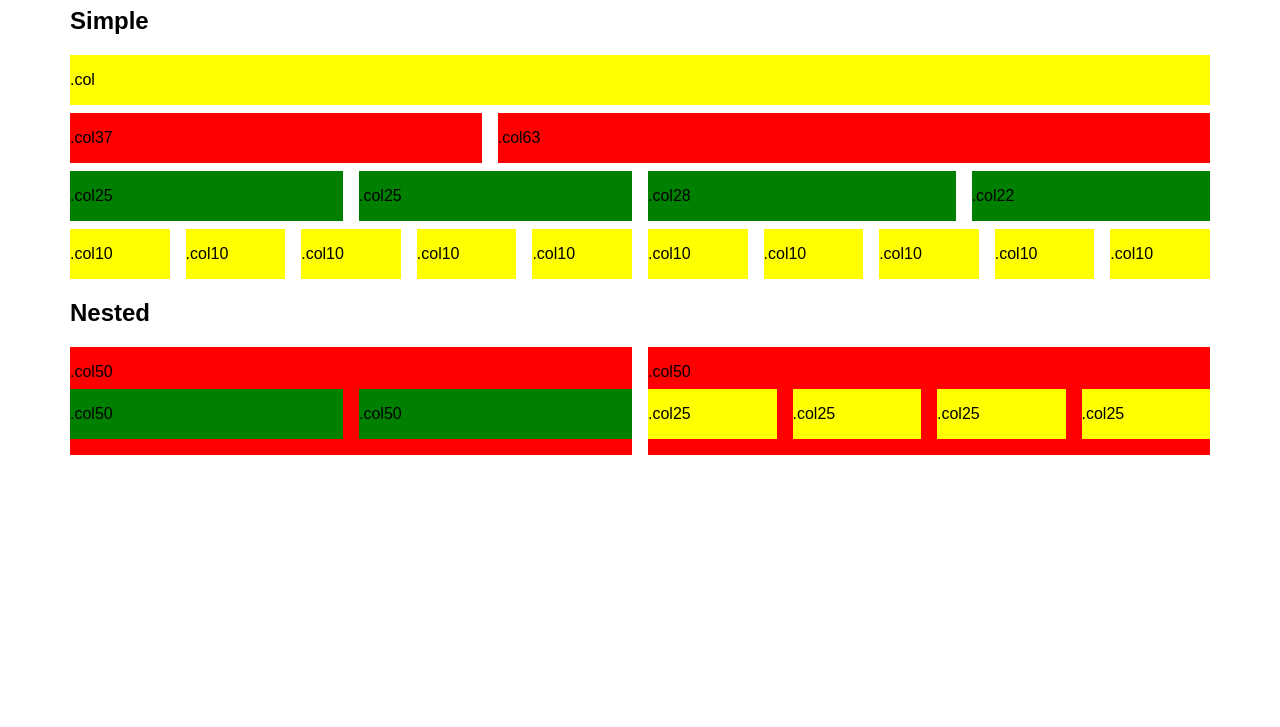
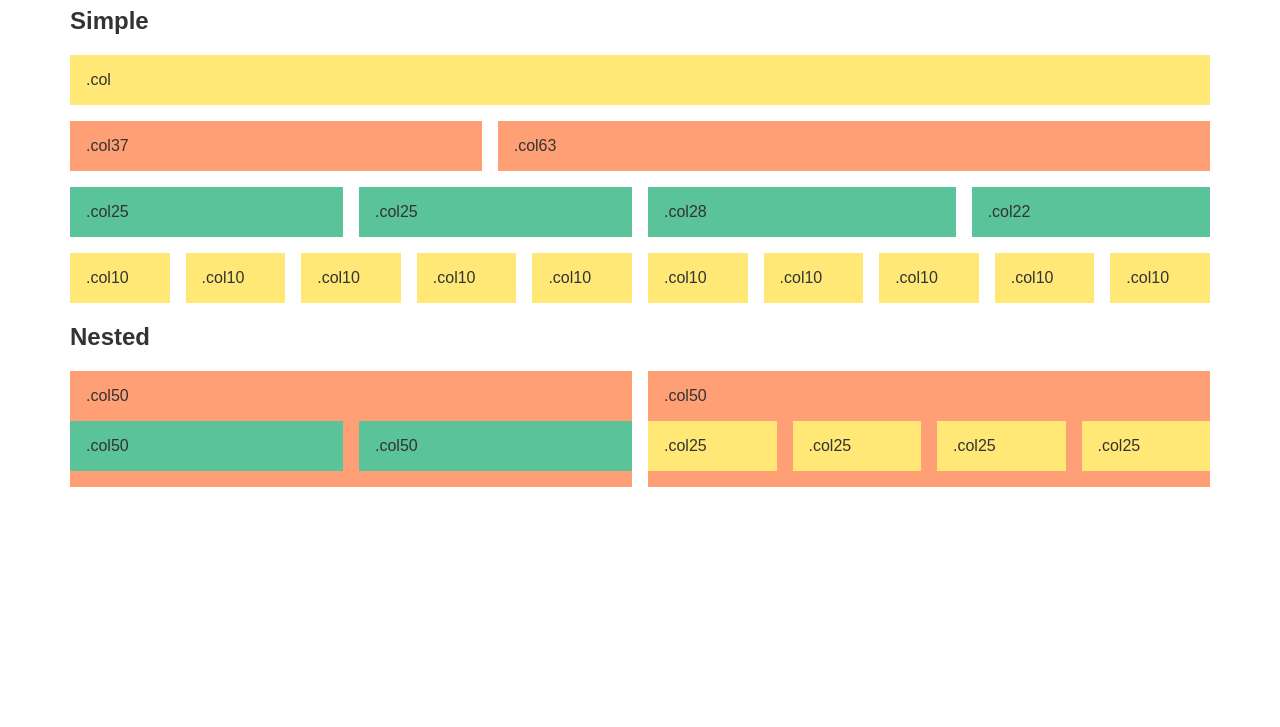
Before and after one commit to Glitchbone/Mini-Grid, a website: page demo/index.html in a window 1280 px wide. Shown: the part 73-800 px from the top of the page. Drawn offline with Linux system fonts and the light colour scheme.

Commit message:
Updated demo style

```diff
--- a/demo/css/main.css
+++ b/demo/css/main.css
@@ -1,25 +1,30 @@
+body {
+    color: #333;
+}
+
 .container {
     max-width: 1140px;
     margin: 0 auto;
 }
 
 .row {
-    margin-top: 8px;
+    margin-top: 16px;
 }
 
 .col-content {
     padding-top: 16px;
     padding-bottom: 16px;
+    text-indent: 16px;
 }
 
 .red {
-    background: red;
+    background: #FF9F76;
 }
 
 .green {
-    background: green;
+    background: #5AC399;
 }
 
 .yellow {
-    background: yellow;
+    background: #FFE876;
 }
```
